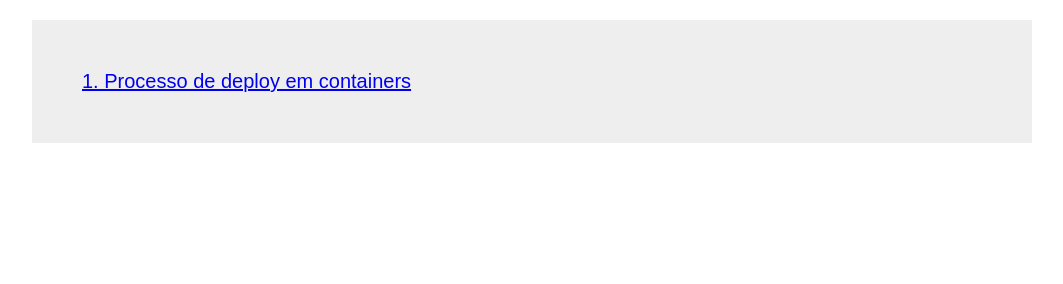
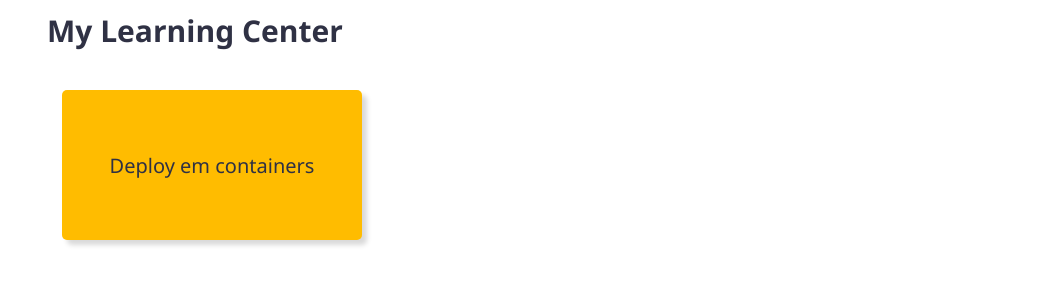
Before and after one commit to danieldejesus8745/LearningCenter, a plain HTML site: page index.html in a window 1280 px wide. Shown: the whole page, without its empty margins (108-1171 px from the left). Drawn offline with Linux system fonts and the light colour scheme.

Commit message:
fix: alterando layout e atualizando README

```diff
--- /dev/null
+++ b/css/global-styles.css
@@ -0,0 +1,50 @@
+:root {
+  --primary-color: #ffbc00;
+  --primary-color-hover: #ffc219;
+  --secondary-color: #2f3144;
+}
+
+* {
+  padding: 0;
+  margin: 0;
+  box-sizing: border-box;
+}
+
+body {
+  font-family: 'Segoe UI', Tahoma, Geneva, Verdana, sans-serif;
+  font-size: 15pt;
+  color: var(--secondary-color);
+}
+
+header {
+  width: 100%;
+  display: flex;
+  justify-content: center;
+}
+
+.header-in {
+  width: 1000px;
+  max-width: 1000px;
+  height: 60px;
+  display: flex;
+  align-items: center;
+}
+
+.header-in > h2 {
+  margin-left: 15px;
+}
+
+main {
+  width: 100%;
+  display: flex;
+  justify-content: center;
+}
+
+.main-in {
+  width: 1000px;
+  max-width: 1000px;
+  padding: 20px 20px;
+  display: flex;
+  justify-content: space-between;
+  flex-wrap: wrap;
+}
--- a/index.css
+++ b/index.css
@@ -1,4 +1,19 @@
-@import './sass/general.css';
-main {
-  padding: 50px;
-}/*# sourceMappingURL=index.css.map */
+@import 'css/global-styles.css';
+
+.post {
+  width: 300px;
+  height: 150px;
+  margin: 10px;
+  border-radius: 5px;
+  display: flex;
+  justify-content: center;
+  align-items: center;
+  background-color: var(--primary-color);
+  box-shadow: 5px 5px 5px 0 #d9d9d9;
+  cursor: pointer;
+  transition: all .3s;
+}
+
+.post:hover {
+  background-color: var(--primary-color-hover);
+}
--- a/index.html
+++ b/index.html
@@ -4,13 +4,21 @@
     <meta charset="UTF-8" />
     <meta http-equiv="X-UA-Compatible" content="IE=edge" />
     <meta name="viewport" content="width=device-width, initial-scale=1.0" />
-    <title>Learning Center | Página inicial</title>
+    <title>My Learning Center | Página inicial</title>
     <link rel="stylesheet" href="index.css" />
   </head>
   <body>
 
+    <header>
+      <div class="header-in">
+        <h2>My Learning Center</h2>
+      </div>
+    </header>
+
     <main>
-      <p><a href="pages/containers-deployment-process/">1. Processo de deploy em containers</a></p>
+      <div class="main-in">
+        <div class="post">Deploy em containers</div>
+      </div>
     </main>
 
   </body>
--- a/index.scss
+++ /dev/null
@@ -1,5 +0,0 @@
-@import './sass/general.css';
-
-main {
-  padding: 50px;
-}
--- a/pages/containers-deployment-process/index.scss
+++ /dev/null
@@ -1 +0,0 @@
-@import '../../sass/general.css';
--- a/sass/general.scss
+++ /dev/null
@@ -1,56 +0,0 @@
-* {
-  padding: 0;
-  margin: 0;
-  box-sizing: border-box;
-}
-
-body {
-  font-family: Arial, Helvetica, sans-serif;
-  font-size: 15pt;
-}
-
-header {
-  width: 100%;
-  height: 50px;
-  background-color: #115097;
-  color: #fff;
-  display: flex;
-  justify-content: center;
-  align-items: center;
-}
-
-.header-in {
-  width: 1000px;
-  max-width: 1000px;
-
-  ul {
-    list-style: none;
-  }
-
-  a {
-    text-decoration: none;
-    color: #fff;
-  }
-
-  a:hover {
-    text-decoration: underline;
-    color: #d3d3d3;
-  }
-}
-
-main {
-  width: 1000px;
-  max-width: 1000px;
-  margin: 0 auto;
-  background-color: #eee;
-  padding: 10px;
-  margin-top: 20px;
-}
-
-.subtitle {
-  margin-top: 30px;
-
-  p {
-    margin-top: 20px;
-  }
-}
```
Also changed, not shown: pages/containers-deployment-process/index.html (deleted, +0 -32 lines), pages/containers-deployment-process/index.css (deleted), sass/general.css (deleted), 4 other files.
